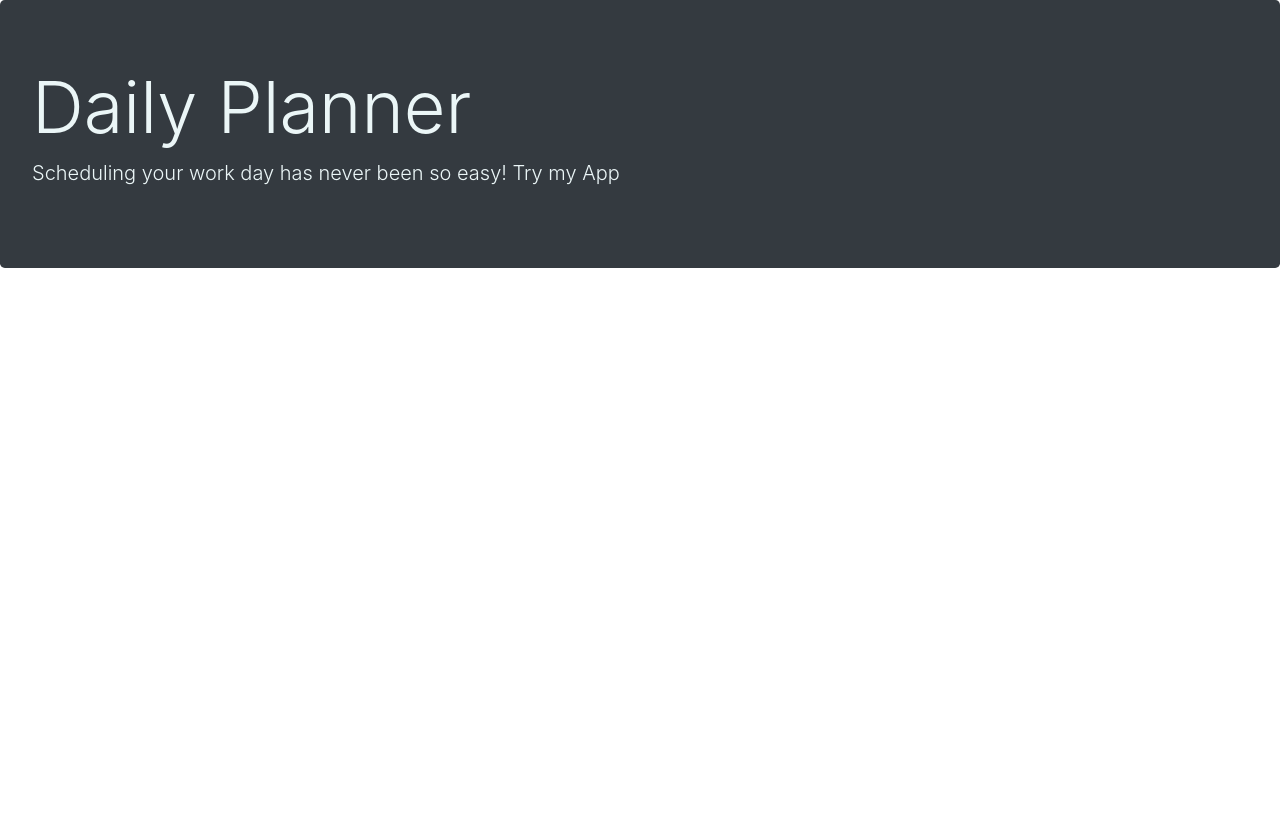
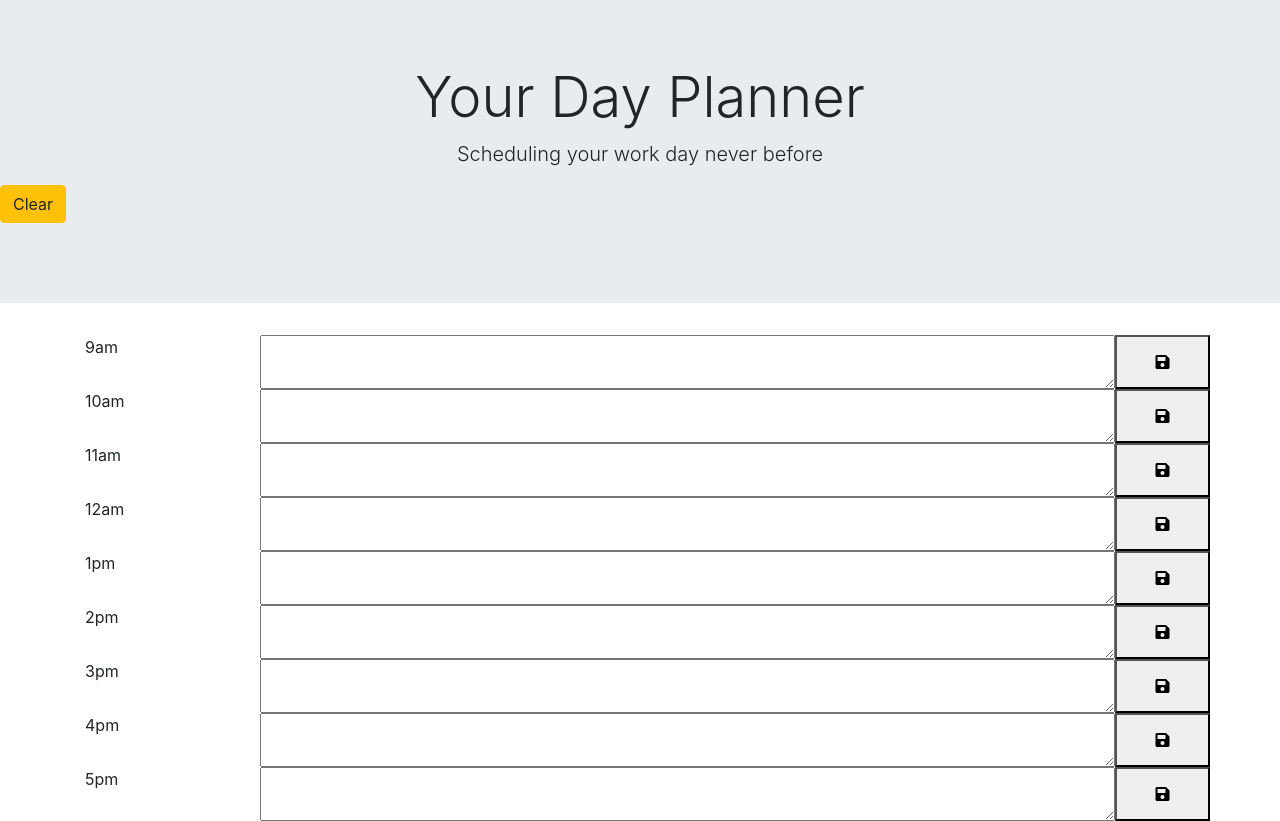
Before and after one commit to YZAHMED/UTOR-JsCalender-hourlyEvents, a plain HTML site: page index.html in a window 1280 px wide. Before the commit the page ends 800 px from the top, so only its background shows below. Drawn offline with nearby package versions, Linux system fonts and the light colour scheme.

Commit message:
index's rehaul

```diff
--- a/index.html
+++ b/index.html
@@ -1,28 +1,101 @@
 <!DOCTYPE html>
 <html lang="en">
+<head>
+  <meta charset="UTF-8">
+  <meta name="viewport" content="width=device-width, initial-scale=1.0">
+  <meta http-equiv="X-UA-Compatible" content="ie=edge">
+  <link rel="stylesheet" href="https://stackpath.bootstrapcdn.com/bootstrap/4.3.1/css/bootstrap.min.css">
+  <link rel="stylesheet" href="https://use.fontawesome.com/releases/v5.8.1/css/all.css" integrity="sha384-50oBUHEmvpQ+1lW4y57PTFmhCaXp0ML5d60M1M7uH2+nqUivzIebhndOJK28anvf" crossorigin="anonymous">
+  <link href="https://fonts.googleapis.com/css?family=Open+Sans&display=swap" rel="stylesheet">
+  <link rel="stylesheet" href="./Assets/style.css">
+  <title>Day Planner</title>
+</head>
+<body>
+    <div class="jumbotron jumbotron-fluid head">
+        <h1 class="display-4 text-center">Your Day Planner</h1>
+        <p class="lead text-center">Scheduling your work day never before</p>
+        <button class="btn btn-warning" style="margin-bottom:1em" id="clearBtn">Clear</button>
+    </div>
+    <div class="container main">
+        <div class='row time-block'>
+            <div class="hour col-xs-2 col-sm-2 col-md-2 col-lg-2">
+                9am
+            </div>
+            <textarea class="future col-xs-9 col-sm-9 col-md-9 col-lg-9 description" data-hour='9' id='div9'></textarea>
+            <button class="col-xs-1 col-sm-1 col-md-1 col-lg-1 fas fa-save btn-block saveBtn" id="btn9"></button>
+        </div>
+        <div class='row time-block'>
+            <div class="hour col-xs-2 col-sm-2 col-md-2 col-lg-2">
+                10am
+            </div>
+            <textarea class="future col-xs-9 col-sm-9 col-md-9 col-lg-9 description" data-hour='10' id="div10"></textarea>
+            <button class="col-xs-1 col-sm-1 col-md-1 col-lg-1 fas fa-save btn-block saveBtn" id="btn10"></button>
 
-<head>
-  <meta charset="UTF-8" />
-  <meta name="viewport" content="width=device-width, initial-scale=1.0" />
-  <meta http-equiv="X-UA-Compatible" content="ie=edge" />
-  <link rel="stylesheet" href="https://stackpath.bootstrapcdn.com/bootstrap/4.3.1/css/bootstrap.min.css" />
-  <link rel="stylesheet" href="https://use.fontawesome.com/releases/v5.8.1/css/all.css"
-    integrity="sha384-50oBUHEmvpQ+1lW4y57PTFmhCaXp0ML5d60M1M7uH2+nqUivzIebhndOJK28anvf" crossorigin="anonymous" />
-  <link href="https://fonts.googleapis.com/css?family=Open+Sans&display=swap" rel="stylesheet" />
-  <link rel="stylesheet" href="style.css" />
-  <title>UTOR-JsCalender-hourlyEvents</title>
-</head>
+        </div>
+        <div class='row time-block'>
+            <div class="hour col-xs-2 col-sm-2 col-md-2 col-lg-2">
+                11am
+            </div>
+            <textarea class="future col-xs-9 col-sm-9 col-md-9 col-lg-9 description" data-hour='11' id="div11"></textarea>
+            <button class="col-xs-1 col-sm-1 col-md-1 col-lg-1 fas fa-save btn-block saveBtn" id="btn11"></button>
 
-<body>
-  <header class="jumbotron bg-dark" style="color: #ebf6f7;">
-    <h1 class="display-3">Daily Planner</h1>
-    <p class="lead">Scheduling your work day has never been so easy! Try my App</p>
-    <p id="currentDay" class="lead"></p>
-  </header>
-  <div class="container"></div>
-  <script src="https://code.jquery.com/jquery-3.4.1.min.js"></script>
-  <script src="https://cdnjs.cloudflare.com/ajax/libs/moment.js/2.24.0/moment.min.js"></script>
-  <script src="daycalendar.js"></script>
+        </div>
+        <div class='row time-block'>
+            <div class="hour col-xs-2 col-sm-2 col-md-2 col-lg-2">
+                12am
+            </div>
+            <textarea class="future col-xs-9 col-sm-9 col-md-9 col-lg-9 description" data-hour='12' id="div12"></textarea>
+            <button class="col-xs-1 col-sm-1 col-md-1 col-lg-1 fas fa-save btn-block saveBtn" id="btn12"></button>
+
+        </div>
+        <div class='row time-block'>
+            <div class="hour col-xs-2 col-sm-2 col-md-2 col-lg-2">
+                1pm
+            </div>
+            <textarea class="future col-xs-9 col-sm-9 col-md-9 col-lg-9 description" data-hour='13' id="div1"></textarea>
+            <button class="col-xs-1 col-sm-1 col-md-1 col-lg-1 fas fa-save btn-block saveBtn" id="btn1"></button>
+
+        </div>
+        <div class='row time-block'>
+            <div class="hour col-xs-2 col-sm-2 col-md-2 col-lg-2">
+                2pm
+            </div>
+            <textarea class="future col-xs-9 col-sm-9 col-md-9 col-lg-9 description" data-hour='14' id="div2"></textarea>
+            <button class="col-xs-1 col-sm-1 col-md-1 col-lg-1 fas fa-save btn-block saveBtn" id="btn2"></button>
+
+        </div>
+        <div class='row time-block'>
+            <div class="hour col-xs-2 col-sm-2 col-md-2 col-lg-2">
+                3pm
+            </div>
+            <textarea class="future col-xs-9 col-sm-9 col-md-9 col-lg-9 description" data-hour='15' id="div3"></textarea>
+            <button class="col-xs-1 col-sm-1 col-md-1 col-lg-1 fas fa-save btn-block saveBtn" id="btn3"></button>
+
+        </div>
+        <div class='row time-block'>
+            <div class="hour col-xs-2 col-sm-2 col-md-2 col-lg-2">
+                4pm
+            </div>
+            <textarea class="future col-xs-9 col-sm-9 col-md-9 col-lg-9 description" data-hour='16' id="div4"></textarea>
+            <button class="col-xs-1 col-sm-1 col-md-1 col-lg-1 fas fa-save btn-block saveBtn" id="btn4"></button>
+
+        </div>
+        <div class='row time-block'>
+            <div class="hour col-xs-2 col-sm-2 col-md-2 col-lg-2">
+                5pm
+            </div>
+            <textarea class="future col-xs-9 col-sm-9 col-md-9 col-lg-9 description" data-hour='17' id="div5"></textarea>
+            <button class="col-xs-1 col-sm-1 col-md-1 col-lg-1 fas fa-save btn-block saveBtn" id="btn5"></button>
+
+        </div>
+
+    </div>
+
+    </div>
+
+    <script src="https://code.jquery.com/jquery-3.4.1.min.js"></script>
+    <script src="https://cdnjs.cloudflare.com/ajax/libs/moment.js/2.24.0/moment.min.js"></script>
+    <script src="./Assets/script.js"></script>
 </body>
 
 </html>
```
